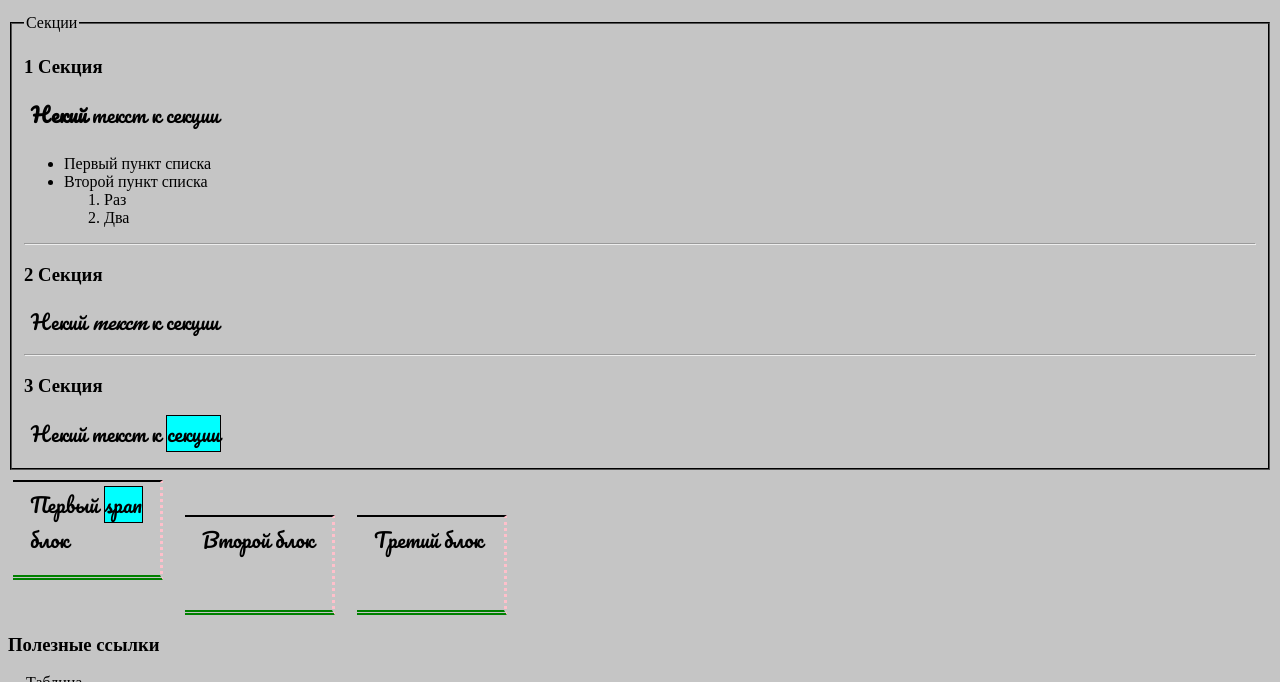
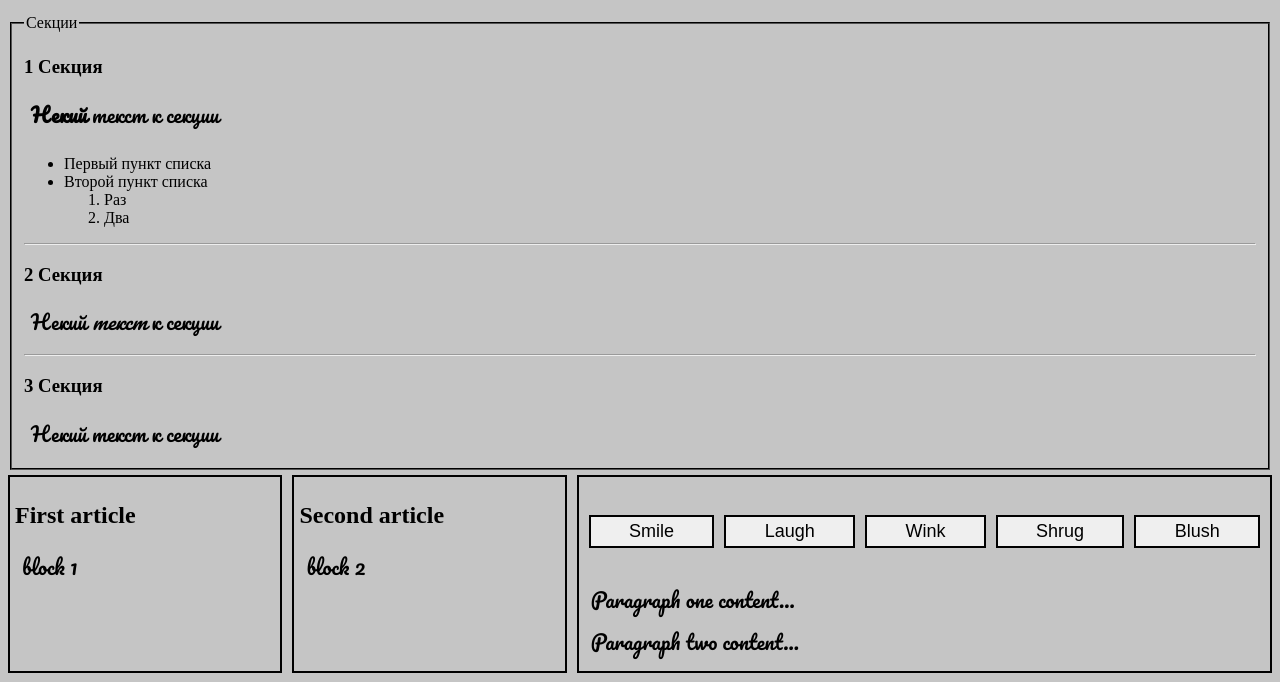
Before and after one commit to Alex-Blacks/sandbox_web, a website: page index.html in a window 1280 px wide. Shown: the part 118-800 px from the top of the page. Drawn offline with Linux system fonts and the light colour scheme.

Commit message:
flexbox изучил

```diff
--- a/index.html
+++ b/index.html
@@ -51,15 +51,33 @@
           </section>
         </article>
       </fieldset>
-      <div class="box">
-        <p>Первый <span>span</span> блок</p>
-      </div>
-      <div class="box">
-        <p>Второй блок</p>
-      </div>
-      <div class="box">
-        <p>Третий блок</p>
-      </div>
+      <section class="flex">
+        <article class="article">
+          <h2>First article</h2>
+          <p>block 1</p>
+        </article>
+
+        <article class="article">
+          <h2>Second article</h2>
+          <p>block 2</p>
+        </article>
+
+        <article class="article">
+          <div>
+            <button>Smile</button>
+            <button>Laugh</button>
+            <button>Wink</button>
+            <button>Shrug</button>
+            <button>Blush</button>
+          </div>
+          <div>
+            <p>Paragraph one content…</p>
+          </div>
+          <div>
+            <p>Paragraph two content…</p>
+          </div>
+        </article>
+      </section>
     </main>
     <aside>
       <h3>Полезные ссылки</h3>
--- a/style.css
+++ b/style.css
@@ -1,22 +1,6 @@
 html {
   font-family: 'Times New Roman';
   background-color: rgb(197, 197, 197);
-}
-.box {
-  display: inline-block;
-  box-sizing: border-box;
-  width: 150px;
-  height: 100px;
-  padding: 5px 2px 15px 10px;
-  border-top: 2px solid black;
-  border-right: 3px dotted pink;
-  border-bottom: 5px double green;
-
-  margin: 10px 13px 0px 5px;
-}
-span {
-  background-color: aqua;
-  border: 1px double black;
 }
 fieldset {
   border-color: black;
@@ -45,3 +29,36 @@ th {
   border: 1px solid black;
   padding: 5px;
 }
+.flex {
+  display: flex;
+  flex-wrap: wrap;
+  gap: 10px;
+  justify-content: center;
+  align-items: space-between;
+}
+.article {
+  flex: 1 1 100px;
+  border: 2px solid black;
+  margin-top: 5px;
+  padding: 5px;
+  min-width: 200px;
+}
+.article:nth-of-type(3) {
+  flex: 3 1 200px;
+  display: flex;
+  flex-flow: column;
+}
+.article:nth-of-type(3) div:first-child {
+  flex: 1 1 100px;
+  display: flex;
+  flex-flow: row wrap;
+  align-items: center;
+  justify-content: space-around;
+}
+button {
+  flex: 1 1 auto;
+  font-size: 18px;
+  border: 2px solid black;
+  margin: 5px;
+  line-height: 1.5;
+}
```
